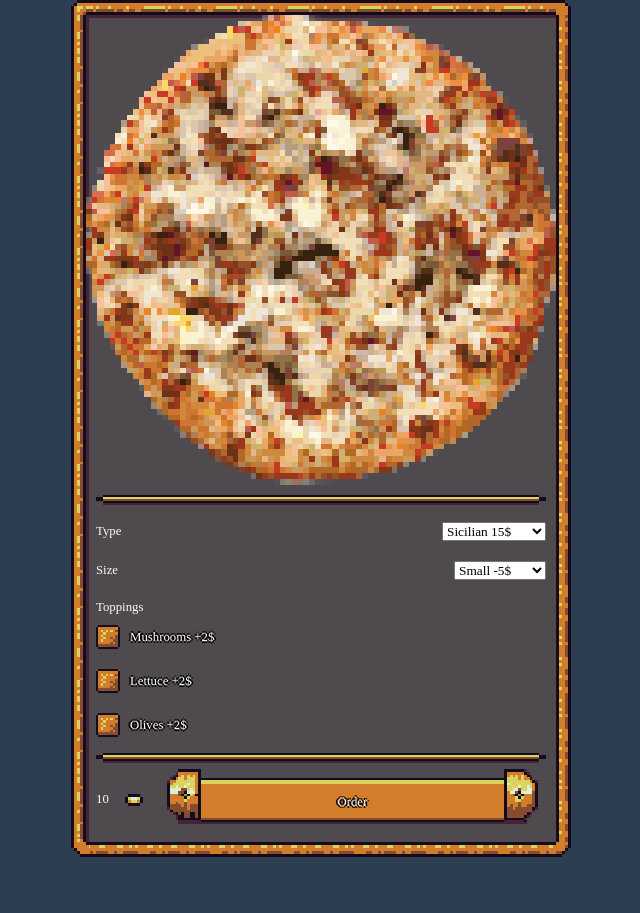
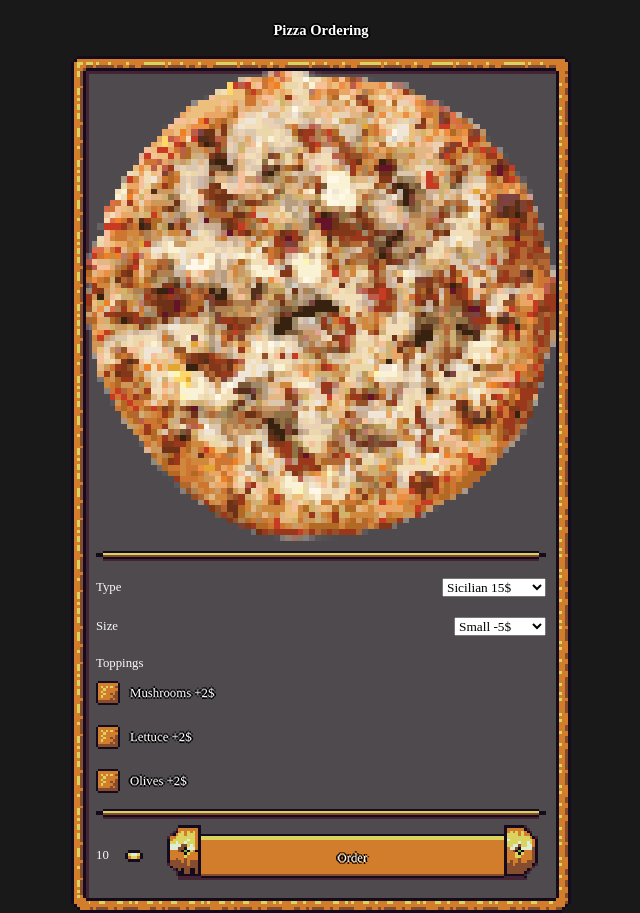
Before and after one commit to cubbK/pc-part, a Vue app: page /#/ in a window 1280 px wide. Shown: the whole page, without its empty margins (319-959 px from the left). Before the commit the page ends 857 px from the top, so only its background shows below. Built offline with nearby package versions, Linux system fonts and the light colour scheme; a web font is replaced by a local one.

Commit message:
add title and change background color

```diff
--- a/src/App.vue
+++ b/src/App.vue
@@ -21,7 +21,7 @@ export default {
 
 body {
   margin: 0;
-  background-color: #2c3e50;
+  background-color: #191919;
 }
 .rpgui-content, .rpgui-container {
   position: static !important;
--- a/src/components/MainPage.vue
+++ b/src/components/MainPage.vue
@@ -1,5 +1,6 @@
 <template>
   <div class="main-container rpgui-content">
+    <h1 class="title">Pizza Ordering</h1>
     <div class="rpgui-container framed pizza-container">
       <pizza-item></pizza-item>
       <div class="pizza-options">
@@ -49,4 +50,8 @@ export default {
   padding: 0 10px;
 }
 
+.title {
+  padding-top: 15px;
+}
+
 </style>
```
